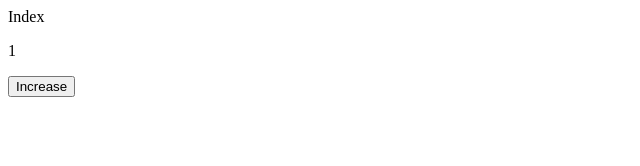
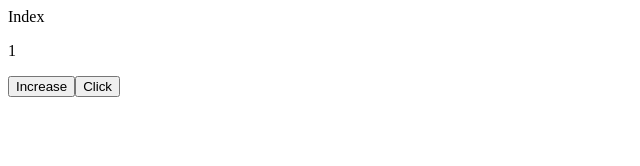
Before and after one commit to UladzislauPapliouka/ModsenDoggySPA, a Next.js app: page / in a window 1280 px wide. Shown: the top 166 px of the page, without its empty margins (0-640 px from the left). Built offline with nearby package versions, Linux system fonts and the light colour scheme.

Commit message:
feat(config): configure base aliases

```diff
--- /dev/null
+++ b/components/button.tsx
@@ -0,0 +1,5 @@
+import React from 'react';
+
+export const Button = () => {
+  return <button>Click</button>;
+};
--- a/pages/index.tsx
+++ b/pages/index.tsx
@@ -1,3 +1,4 @@
+import { Button } from '@components/button';
 import { useState } from 'react';
 import React from 'react';
 export default function IndexPage() {
@@ -7,6 +8,7 @@ export default function IndexPage() {
       <div>Index</div>
       <p>{state}</p>
       <button onClick={() => setState(s => s + 1)}>Increase</button>
+      <Button />
     </div>
   );
 }
```
Also changed, not shown: tsconfig.json (+8 -14 lines).
